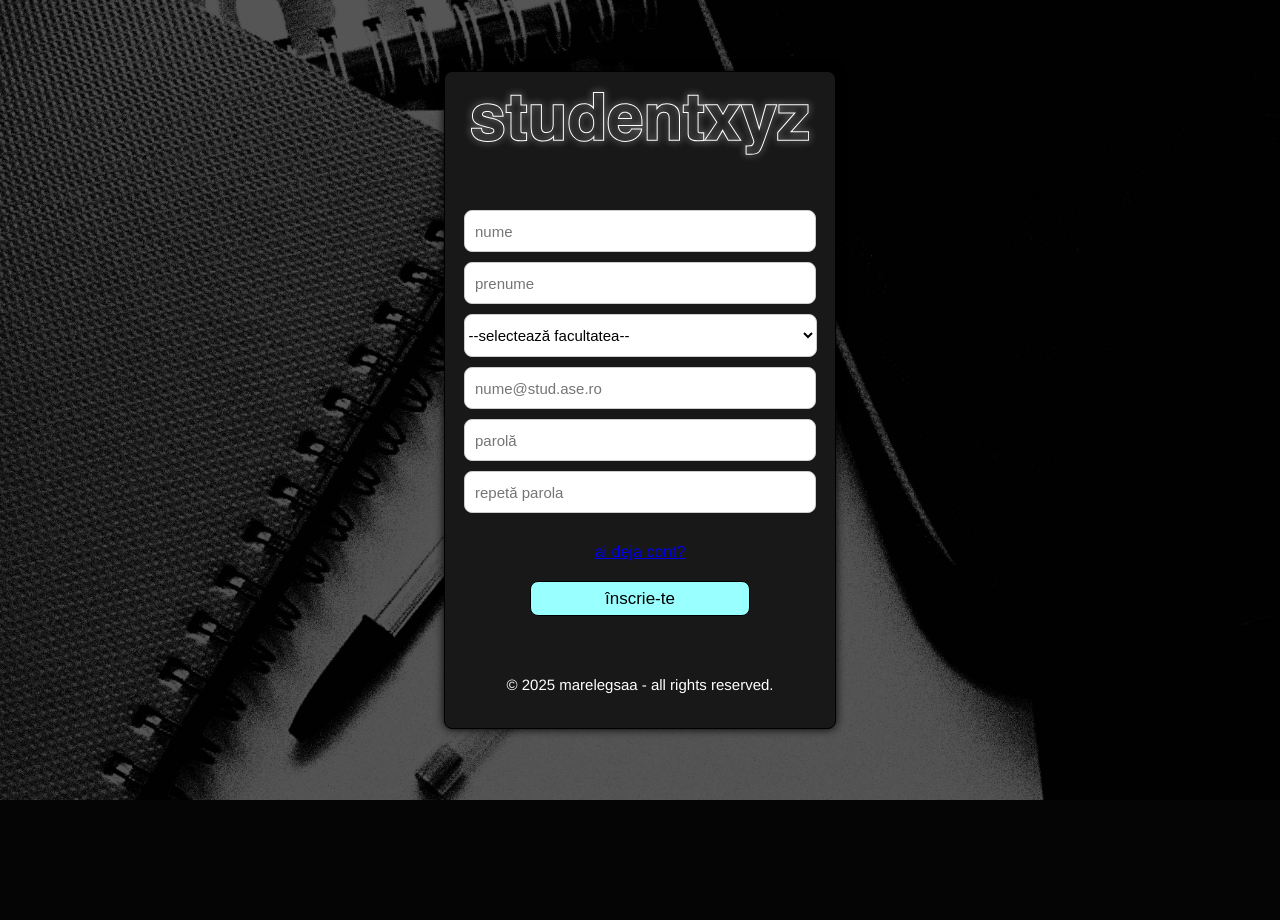
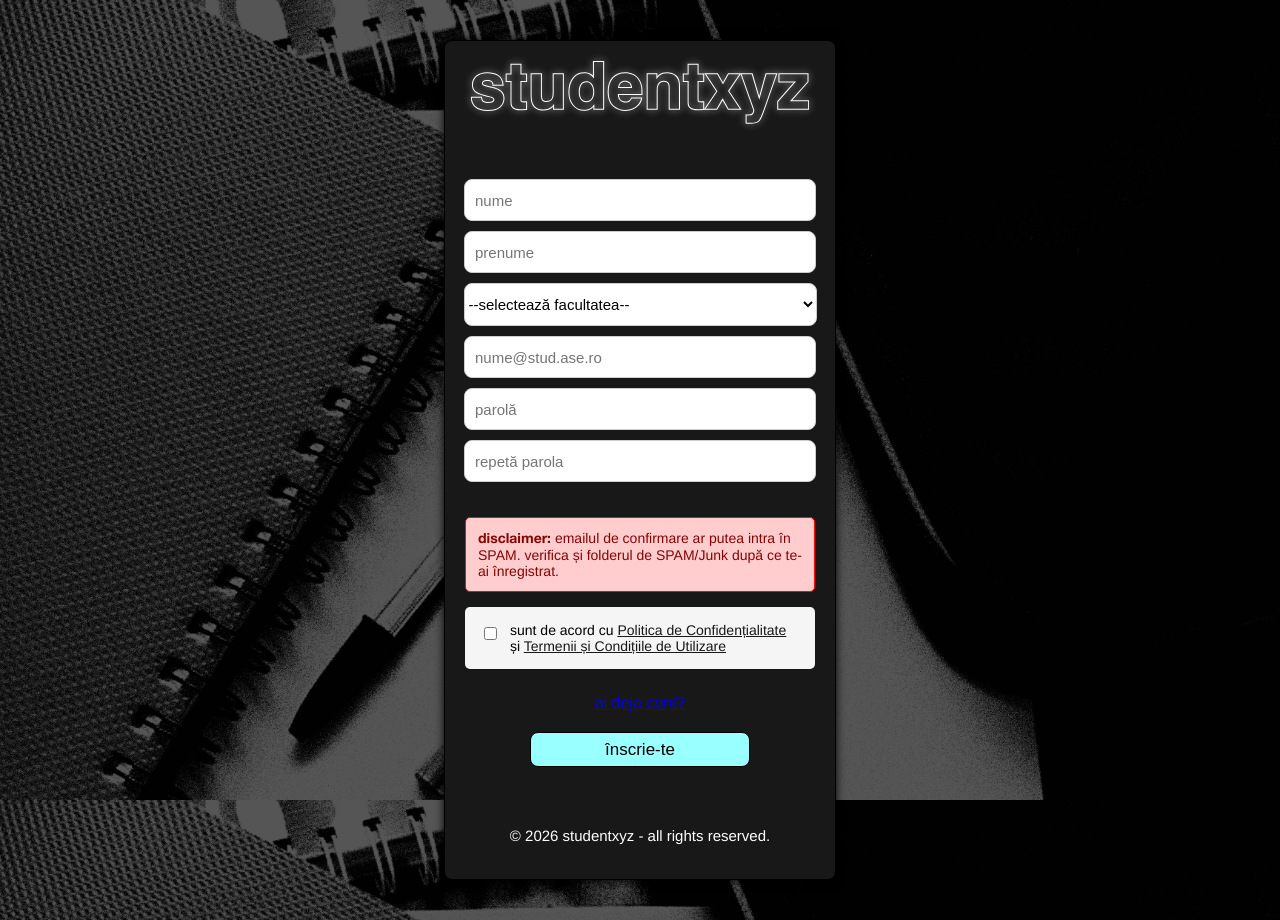
Before and after one commit to marelegsaa/studentxyz, a Flask app: page /signup in a window 1280 px wide. Before the commit the page ends 800 px from the top, so only its background shows below. Run offline with Flask 3, Linux system fonts and the light colour scheme.

Commit message:
added legal docs

```diff
--- a/main.py
+++ b/main.py
@@ -519,6 +519,14 @@ def generate_random_password(length=8):
 def uploaded_file(filename):
     return send_from_directory(app.config['UPLOAD_FOLDER'], filename)
 
+@app.route('/privacy-policy')
+def privacy_policy():
+    return send_from_directory('legal', 'POLITICA DE CONFIDENȚIALITATE A DATELOR.pdf')
+
+@app.route('/terms')
+def terms():
+    return send_from_directory('legal', 'TERMENI ȘI CONDIȚII DE UTILIZARE.pdf')
+
 @app.route('/', methods=['GET', 'POST'])
 def login():
     if "username" in session:
@@ -558,6 +566,11 @@ def signup():
         email = request.form.get('email')
         password = request.form.get('password')
         confirm_password = request.form.get('confirm_password')
+        gdpr_consent = request.form.get('gdpr_consent')
+
+        if not gdpr_consent:
+            flash('trebuie să accepți Politica de Confidențialitate și Termenii de Utilizare', 'error')
+            return redirect(url_for('signup'))
 
         if not email.endswith('@stud.ase.ro'):
             flash('trebuie să folosești un email instituțional (@stud.ase.ro)', 'error')
--- a/templates/login/login.html
+++ b/templates/login/login.html
@@ -18,6 +18,6 @@
             <button type="button" id="btn-inscrie" class="signup" data-signup-url="{{ url_for('signup') }}">înscrie-te</button>
         </div>
     </form>
-    <p class="subtext">&copy; 2025 marelegsaa - all rights reserved.</p>
+    <p class="subtext">&copy; 2026 studentxyz - all rights reserved.</p>
 </section>
 {% endblock %}
--- a/templates/login/reset.html
+++ b/templates/login/reset.html
@@ -15,6 +15,6 @@
             <button type="submit" class="reset">schimbă parola</button>
         </div>
     </form>
-    <p class="subtext">&copy; 2025 marelegsaa - all rights reserved.</p>
+    <p class="subtext">&copy; 2026 studentxyz - all rights reserved.</p>
 </section>
 {% endblock %}
--- a/templates/login/signup.html
+++ b/templates/login/signup.html
@@ -38,11 +38,26 @@
     <input name="confirm_password" type="password" placeholder="repetă parola" required class="parola">
   </div>
   <div id="email-error" class="eroare-email"></div>
+
+  <div style="background-color: #ffcdcd; border: 1px solid #ff0707; border-radius: 5px; padding: 12px; margin: 15px 0; font-size: 14px; color: #850404;">
+    <strong>disclaimer: </strong> emailul de confirmare ar putea intra în SPAM. verifica și folderul de SPAM/Junk după ce te-ai înregistrat.
+  </div>
+
+  <div style="margin: 15px 0; padding: 15px; background-color: #f5f5f5; border-radius: 5px;">
+    <label style="display: flex; align-items: flex-start; gap: 10px; cursor: pointer;">
+      <input type="checkbox" name="gdpr_consent" required style="margin-top: 5px; cursor: pointer;">
+      <span style="font-size: 14px;">
+        sunt de acord cu <a href="/privacy-policy" target="_blank" style="color: #181818; text-decoration: underline;">Politica de Confidențialitate</a>
+        și <a href="/terms" target="_blank" style="color: #181818; text-decoration: underline;">Termenii și Condițiile de Utilizare</a>
+      </span>
+    </label>
+  </div>
+
   <a href="{{ url_for('login') }}" class="link" style="text-align: center; padding-top: 10px;" >ai deja cont?</a>
   <div class="button-section">
     <button type="submit" class="signup">înscrie-te</button>
   </div>
   </form>
-  <p class="subtext">&copy; 2025 marelegsaa - all rights reserved.</p>
+  <p class="subtext">&copy; 2026 studentxyz - all rights reserved.</p>
 </section>
 {% endblock %}
```
Also changed, not shown: 2 other files.
